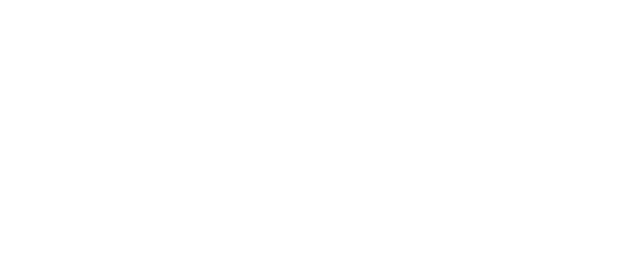
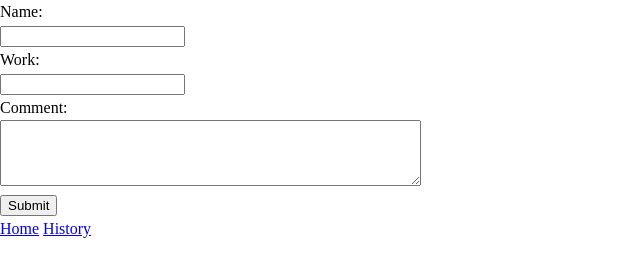
Before and after one commit to KJ-M-hub/daily-report, a website built with Vite: page index.html in a window 1280 px wide. Shown: the whole page, without its empty margins (0-640 px from the left). Built offline with nearby package versions, Linux system fonts and the light colour scheme.

Commit message:
inde.htmlを書きました

```diff
--- a/index.html
+++ b/index.html
@@ -5,11 +5,50 @@
     <link rel="icon" type="image/svg+xml" href="/vite.svg" />
     <meta name="viewport" content="width=device-width, initial-scale=1.0" />
     <title>Vite App</title>
+    <!-- css -->
     <link rel="stylesheet" href="./sanitize.css">
     <link rel="stylesheet" href="./style.css">
+    <!-- google Fonts -->
+    <link rel="preconnect" href="https://fonts.googleapis.com">
+    <link rel="preconnect" href="https://fonts.gstatic.com" crossorigin>
+    <link href="https://fonts.googleapis.com/css2?family=Noto+Sans+JP:wght@100..900&display=swap" rel="stylesheet">
   </head>
   <body>
-    <div id="app"></div>
+
+    <form class="form" action="" id="js-form">
+
+      <div class="form-list">
+        <label class="form-title" for="name">Name:</label>
+        <div class="form-field">
+          <input class="form-filed" type="text" id="name" name="name">
+        </div>
+      </div>
+
+      <div class="form-list">
+        <label class="form-title" for="work">Work:</label>
+        <div class="form-field">
+          <input class="form-filed" type="text" id="work" name="work">
+        </div>
+      </div>
+
+      <div class="form-list">
+        <label class="form-title" for="comment">Comment:</label>
+        <div class="form-field">
+          <textarea class="input-filed" type="text" id="comment" name="comment" rows="4" cols="50"></textarea>
+        </div>
+      </div>
+
+      <div class="form-button">
+        <button class="button" type="submit">Submit</button>
+      </div>
+
+    </form>
+
+    <div class="history-link">
+      <a href="./">Home</a>
+      <a href="./history.html">History</a>
+    </div>
+
     <script type="module" src="/main.js"></script>
   </body>
 </html>
--- /dev/null
+++ b/style.css
@@ -0,0 +1,8 @@
+@charset "utf-8";
+
+/*
+Base style
+*/
+.body {
+  font-family: "Noto Sans JP", Helvetica, arial, sans-serif;
+}
```
